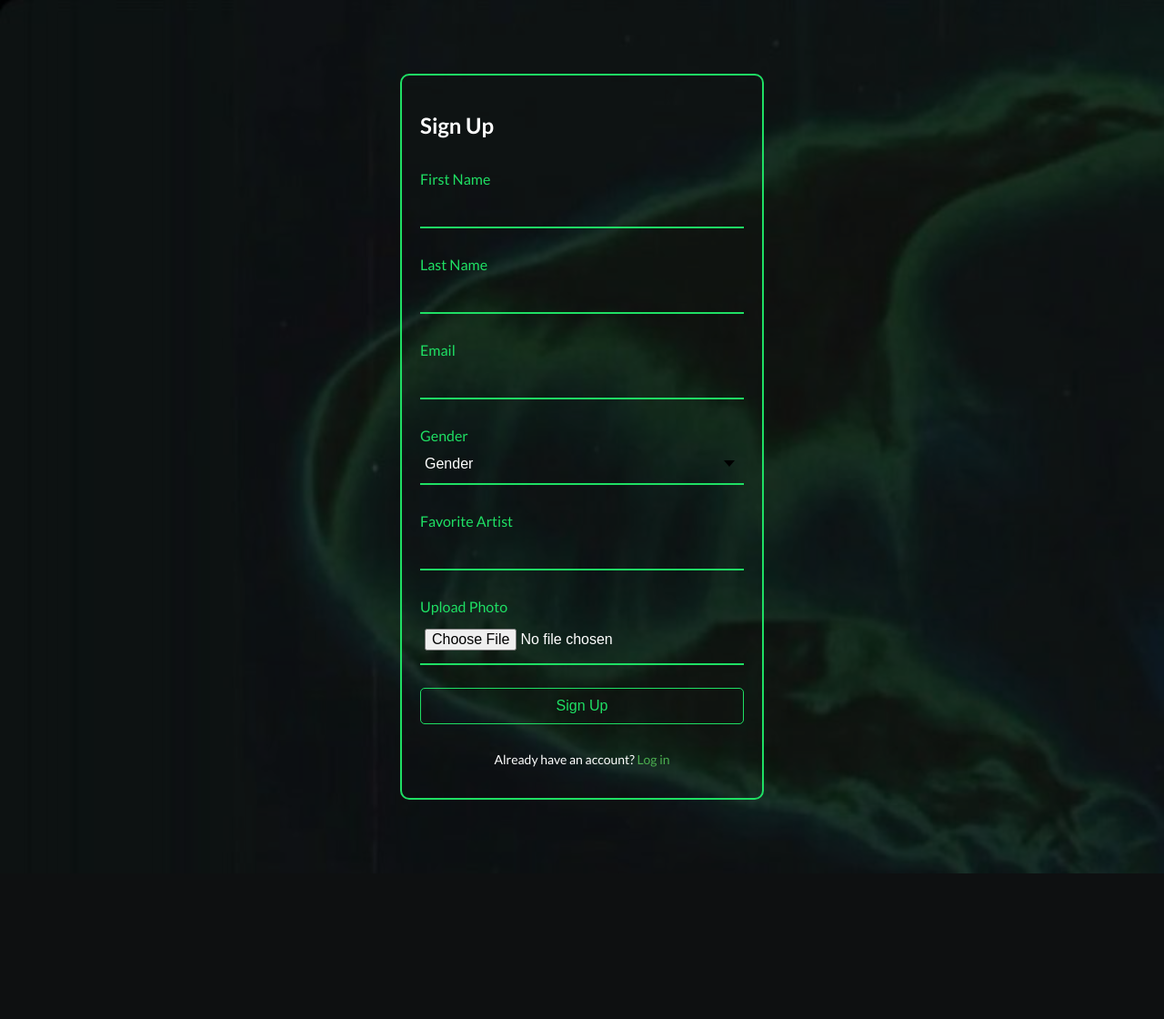
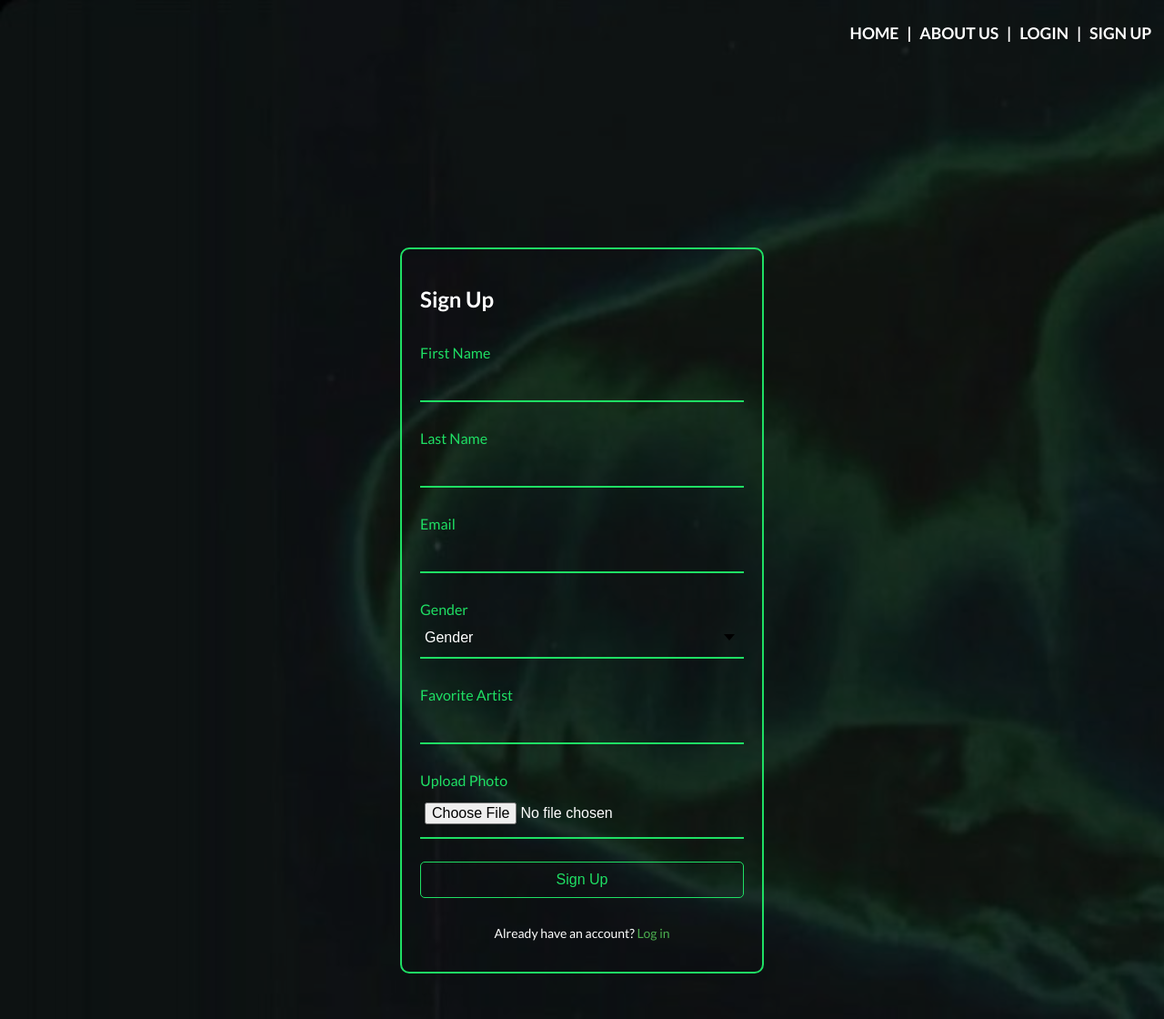
Before and after one commit to Spotify-Soulmate-Team/Spotify-Soulmate, a PHP site: page /signup.html in a window 1280 px wide. Shown: the whole page at 91% size. Before the commit the page ends 960 px from the top, so only its background shows below. Run offline with PHP 8.4, Linux system fonts and the light colour scheme; some web fonts are replaced.

Commit message:
added nav bar to every page

```diff
--- a/about.html
+++ b/about.html
@@ -17,6 +17,7 @@
           <a href="index.html" class="nav-item"><p> HOME </span> </p></a>
           <p class="splitter"> | </p>
           <a href="about.html" class="nav-item"><p> ABOUT US </p></a>
+          <p class="splitter"> | </p>
         </div>
         <div class="nav-content">
           <a href="" class="nav-item"><p> LOGIN </p></a>
--- a/css/signup.css
+++ b/css/signup.css
@@ -6,9 +6,10 @@
 
 body {
 	display: flex;
-	justify-content: center;
-	align-items: center;
-	height: 120vh;
+	flex-direction: column;
+	justify-content: space-between;
+	height: 140vh;
+	padding-bottom: 50px;
 	margin: 0;
 	background-image: url(/images/header-img.jpeg);
   background-repeat: none;
@@ -16,6 +17,60 @@ body {
   background-blend-mode:multiply;
   background-color: rgba(0,0,0,.6);
 	font-family: lato;
+}
+.main-nav{
+  color: white;
+  text-align: center;
+  font-size: 1.1em;
+  font-weight: bold;
+  padding-top: 5px;
+  padding: 0px 5px;
+  display: flex;
+  flex-direction: row;
+  justify-content: flex-end;
+}
+.nav-content{
+  display: flex;
+  flex-direction: row;
+  justify-content: center;
+  align-items: center;
+}
+.nav a{
+  display: inline-block;
+  margin: .5em;
+  color: white;
+  text-decoration: none;
+}
+
+
+.nav a:active{
+  opacity: 0.5;
+}
+
+.nav-item {
+  position: relative;
+  text-decoration: none;
+}
+
+.nav-item::after {
+  content: "";
+  position: absolute;
+  left: 0;
+  bottom: 0;
+  width: 0;
+  height: 3px;
+  background: white;
+  transition: width 0.25s ease-out;
+}
+
+.nav-item:hover::after {
+  width: 100%; /* Set the width to 100% when hovering */
+}
+
+section{
+	display: flex;
+	justify-content: center;
+	align-items: center;
 }
 
 .container {
--- a/css/style.css
+++ b/css/style.css
@@ -41,7 +41,7 @@ html, body{
   padding: 0px 5px;
   display: flex;
   flex-direction: row;
-  justify-content: space-between;
+  justify-content: flex-end;
 }
 .nav-content{
   display: flex;
--- a/index.html
+++ b/index.html
@@ -17,6 +17,7 @@
         <a href="index.html" class="nav-item"><p> HOME </span> </p></a>
         <p class="splitter"> | </p>
         <a href="about.html" class="nav-item"><p> ABOUT US </p></a>
+        <p class="splitter"> | </p>
       </div>
       <div class="nav-content">
         <a href="login.html" class="nav-item"><p> LOGIN </p></a>
--- a/signup.html
+++ b/signup.html
@@ -9,6 +9,22 @@
   <title>Spotify Soulmate | Signup</title>
 </head>
 <body>
+	<header class="main-header">
+    <nav class="nav main-nav">
+      <div class="nav-content">
+        <a href="index.html" class="nav-item"><p> HOME </span> </p></a>
+        <p class="splitter"> | </p>
+        <a href="about.html" class="nav-item"><p> ABOUT US </p></a>
+        <p class="splitter"> | </p>
+      </div>
+      <div class="nav-content">
+        <a href="login.html" class="nav-item"><p> LOGIN </p></a>
+        <p class="splitter"> | </p>
+        <a href="signup.html" class="nav-item"><p> SIGN UP </p></a>
+      </div>
+    </nav>
+		</header>
+		<section>
 	<div class="container">
 		<form class="signup-form">
 			<h2 style="color: white;">Sign Up</h2>
@@ -45,5 +61,6 @@
 		</form>
 		<p class="login-option">Already have an account? <a href="login.html">Log in</a></p>
 	</div>
+</section>
 </body>
 </html>
```
Also changed, not shown: css/login.css (+57 -3 lines), login.html (+17 -2 lines).
